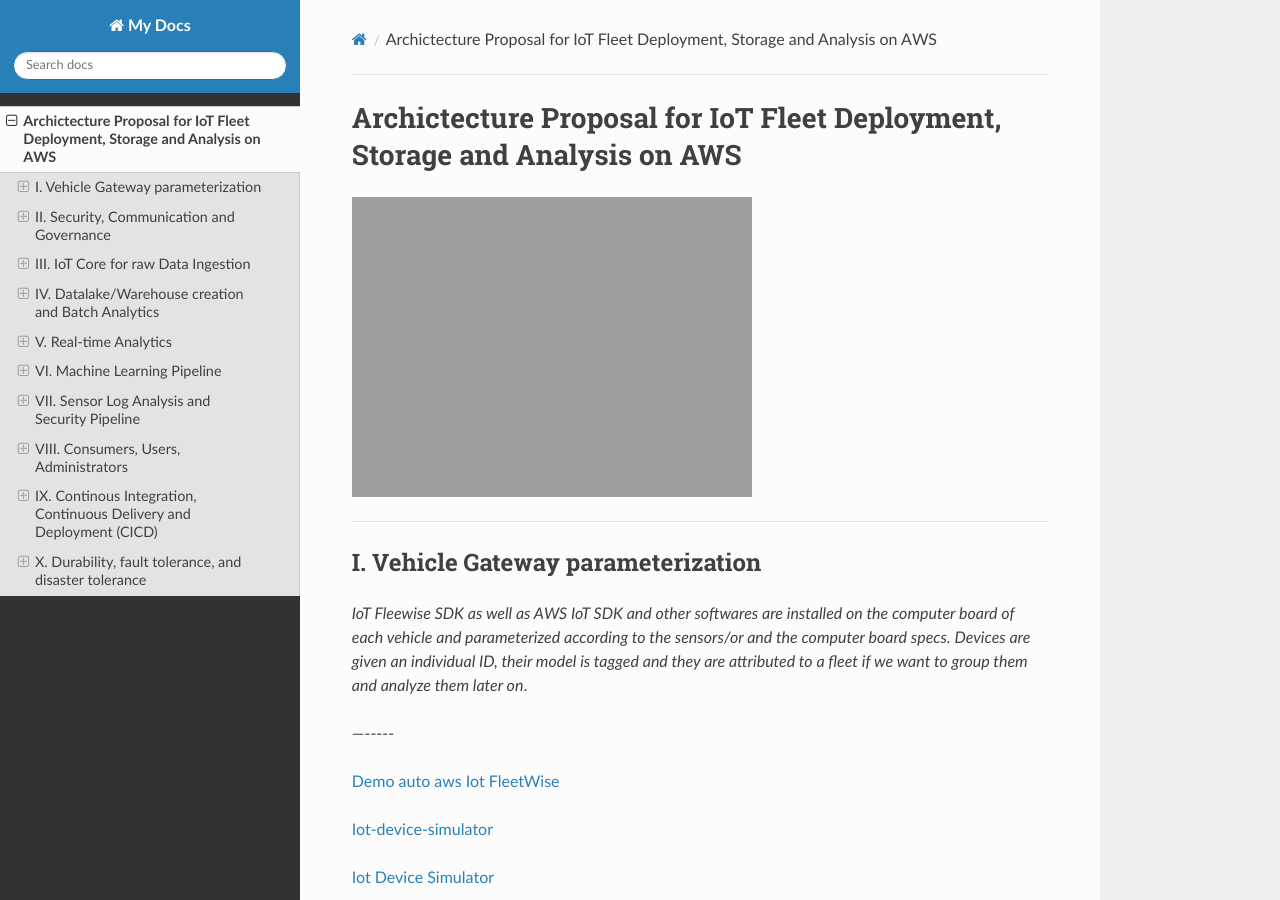
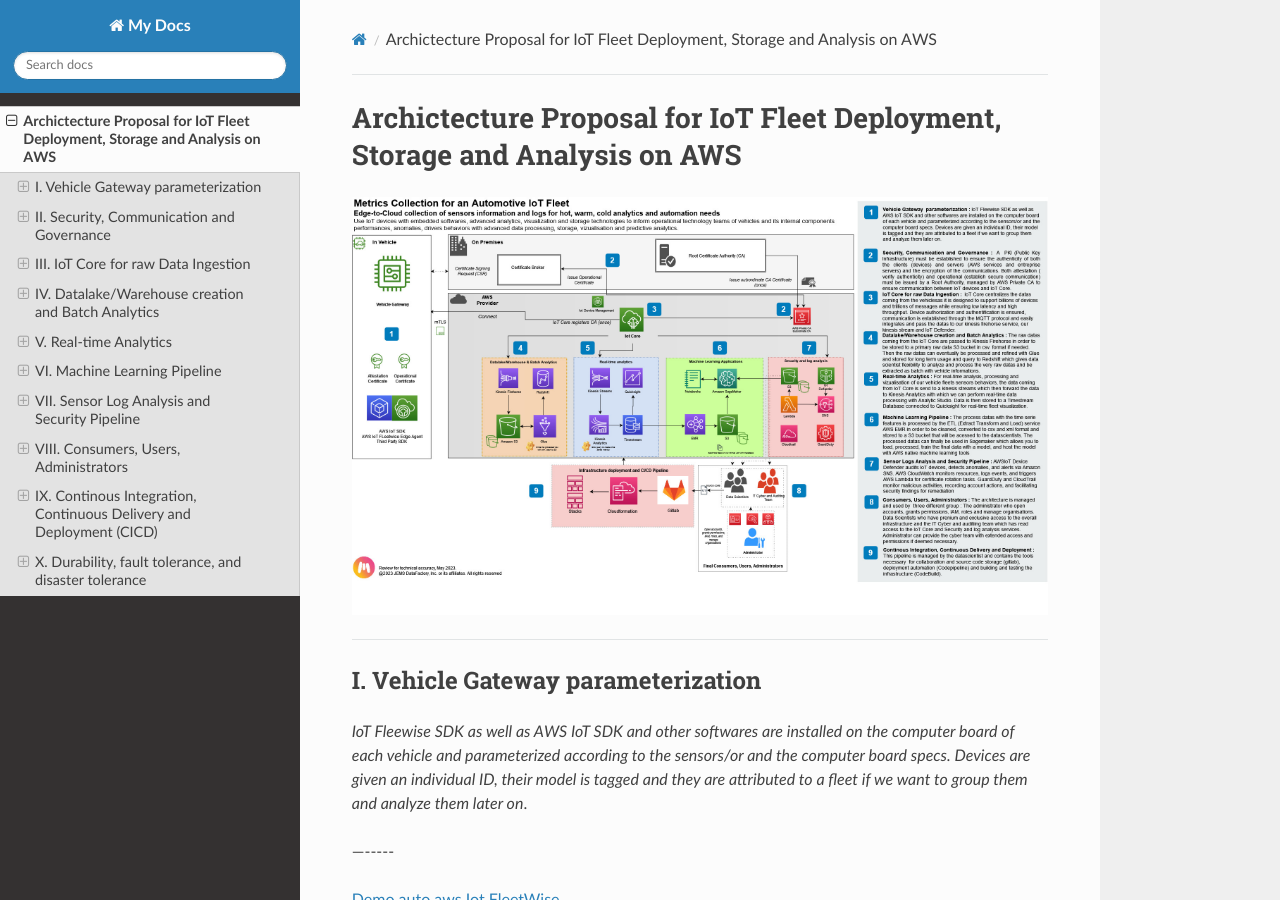
Before and after one commit to clementsiegrist/CloudIotFleet, an MkDocs documentation site: the page built from docs/index.md, in a window 1280 px wide and 900 px high. Built offline with MkDocs 1.6.1, drawn with Linux system fonts in a browser that asks for light colours; nearby versions of some CDN libraries.

Commit message:
minchanges

```diff
--- a/docs/index.md
+++ b/docs/index.md
@@ -1,6 +1,6 @@
 # Archictecture Proposal for IoT Fleet Deployment, Storage and Analysis on AWS
 
-![Architecture Diagram](img/iots_jems_private-Page-1(4).png)
+![Architecture Diagram](img/iots_jems_private-Page-1(4).jpg)
 
 -----------------------------------------
 
```
